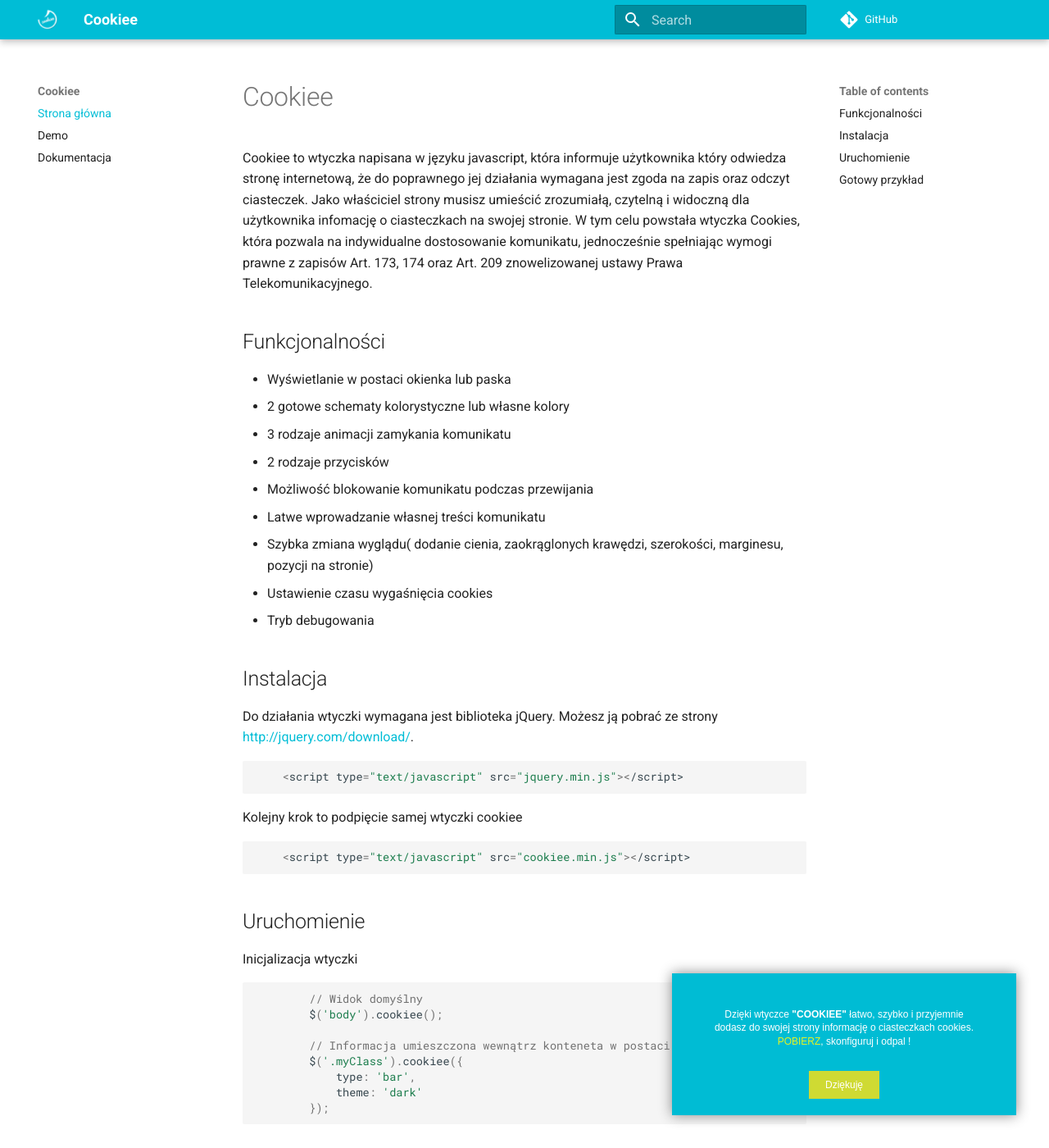
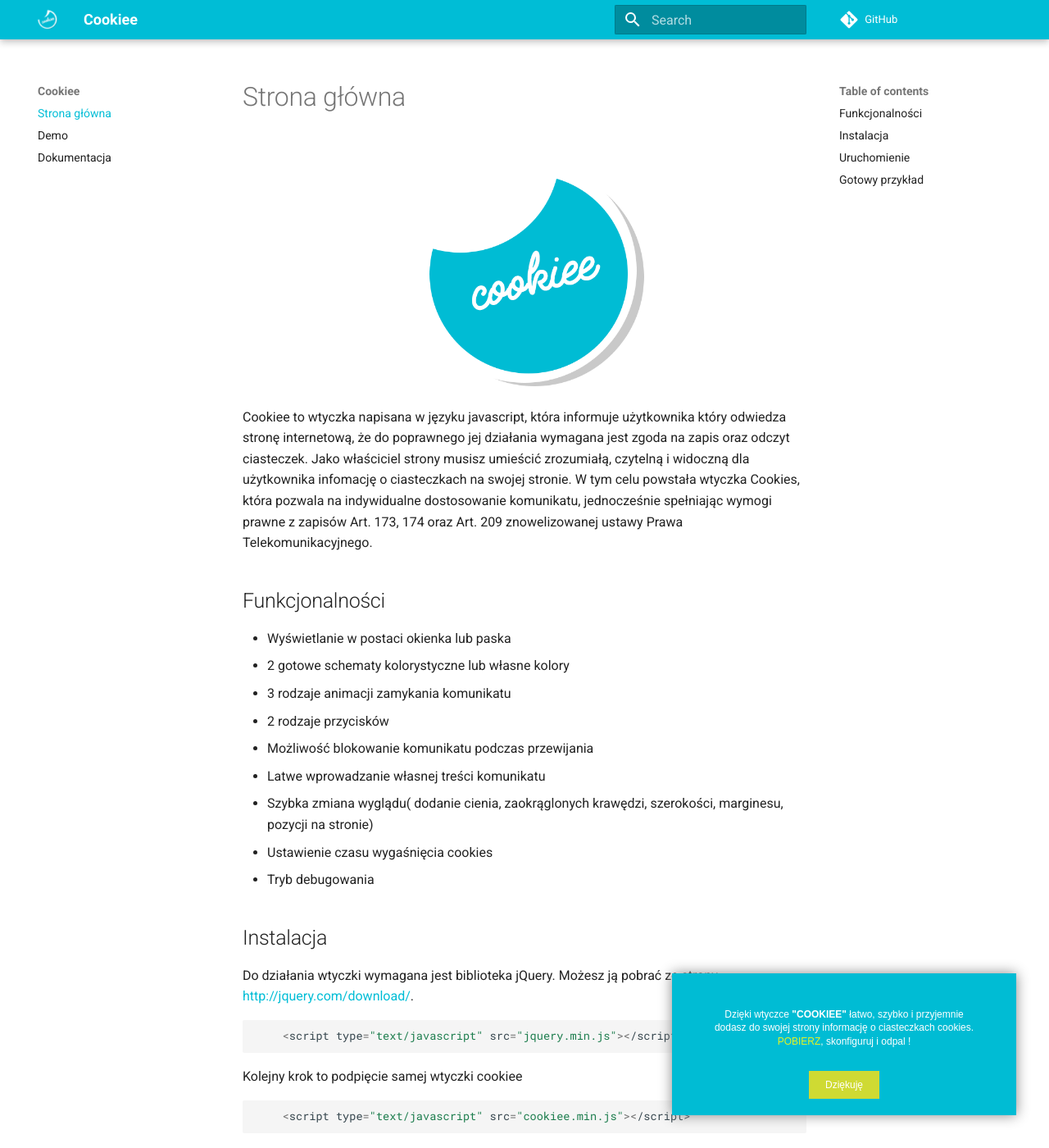
Before and after one commit to pskorka/cookiee, an MkDocs documentation site: the page built from docs/index.md, in a window 1280 px wide and 1400 px high. Shown: the whole window at 82% size. Built offline with MkDocs 1.6.1 and Material for MkDocs 9.7.7, drawn with Linux system fonts in a browser that asks for light colours; comment, search, counter and statistics services are not loaded; old or Windows-style settings are respelled for this version of MkDocs.

Commit message:
Logo big

```diff
--- a/docs/css/docs.css
+++ b/docs/css/docs.css
@@ -4,6 +4,12 @@
     padding-left: 10px;
     font-size: 16px;
     font-weight: 300;
+}
+img.logo-big{
+    margin: 0 auto;
+    text-align: center;
+    display: block;
+    width: 300px;
 }
 
 .article h1{
--- a/docs/index.md
+++ b/docs/index.md
@@ -1,4 +1,4 @@
-# Cookiee
+<img class="logo-big" src="/images/logo_big.png">
 
 Cookiee to wtyczka napisana w języku javascript, która informuje użytkownika który odwiedza stronę internetową, że do poprawnego jej działania wymagana jest zgoda na zapis oraz odczyt ciasteczek. Jako właściciel strony musisz umieścić zrozumiałą, czytelną i widoczną dla użytkownika infomację o ciasteczkach na swojej stronie. W tym celu powstała wtyczka Cookies, która pozwala na indywidualne dostosowanie komunikatu, jednocześnie spełniając wymogi prawne z zapisów Art. 173, 174 oraz Art. 209 znowelizowanej ustawy Prawa Telekomunikacyjnego.
 
```
Also changed, not shown: docs/images/logo_big.png (added).
